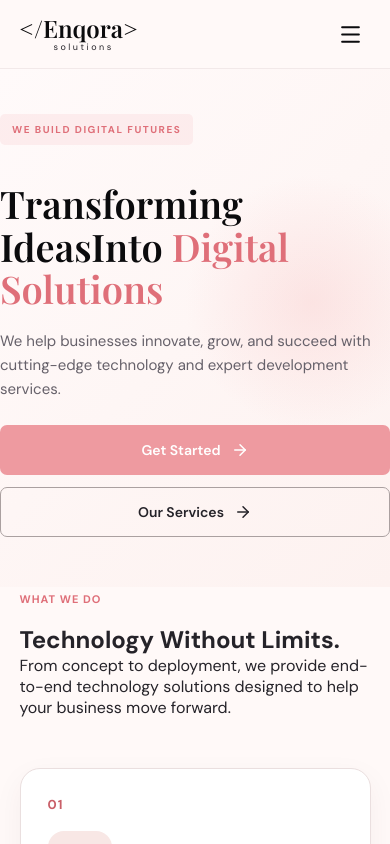
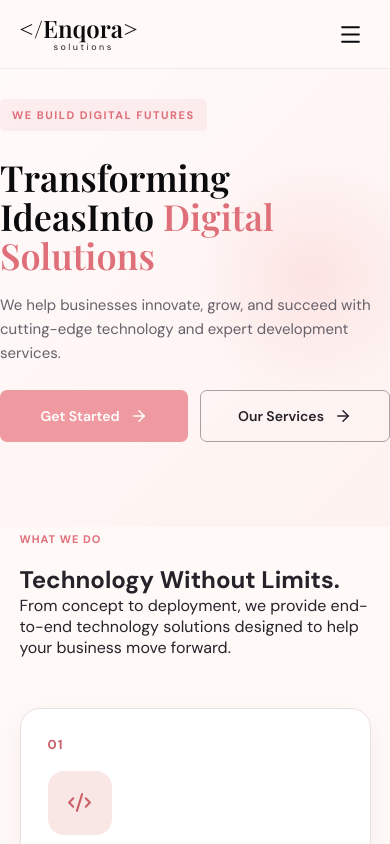
Before and after one commit to enqorasolutions/Official-Website-, a React (Vite) app: page / in a window 390 px wide. Shown: the top 844 px of the page. Built offline with nearby package versions, Linux system fonts and the light colour scheme.

Commit message:
My changes

```diff
--- a/src/index.css
+++ b/src/index.css
@@ -2824,24 +2824,23 @@ a {
 
   /* SMALL IMAGE AFTER TEXT */
   .hero-visual {
-    display: none !important;
-    visibility: visible !important;
+    display: block !important;
+    width: 100% !important;
+    height: 180px !important;
     position: relative !important;
+    /* position: relative !important;
     width: 100% !important;
     height: 250px !important;
     margin-top: 20px !important;
     opacity: 1 !important;
     animation: heroVisualEnter 0.8s ease forwards !important;
-    order: 2 !important;
+    order: 2 !important; */
   }
 
   /* SMALL LAPTOP */
   .laptop {
-    width: 230px !important;
-    height: 160px !important;
-    right: 50% !important;
-    top: 25px !important;
-    transform: translateX(50%) rotate(5deg) !important;
+     display: none !important;
+    visibility: hidden !important;
   }
 
   .laptop-screen {
@@ -2876,11 +2875,16 @@ a {
 
   /* SMALL PHONE */
   .phone {
+      display: block !important;
     width: 65px !important;
+    height: 118px !important;
+    right: 20% !important;
+    top: 25px !important;
+    /* width: 65px !important;
     height: 118px !important;
     right: 12% !important;
     top: 105px !important;
-    padding: 5px !important;
+    padding: 5px !important; */
   }
 
   .phone-notch {
@@ -2938,13 +2942,15 @@ a {
   }
 
   .hero-visual {
-    display: none;
-    height: 220px !important;
+  display: block !important;
+    width: 100% !important;
+    height: 180px !important;
+    position: relative !important;
   }
 
   .laptop {
-    width: 210px !important;
-    height: 145px !important;
+      display: none !important;
+    visibility: hidden !important;
   }
 
   .laptop-screen {
@@ -2955,3 +2961,64 @@ a {
     width: 225px !important;
   }
 }
+@media (max-width: 390px) {
+
+  /* Remove laptop and all hero visual objects */
+  .hero-visual {
+    display: none !important;
+  }
+
+  /* Hero spacing */
+  .hero {
+    min-height: auto !important;
+    height: auto !important;
+  }
+
+  .hero-container {
+    display: block !important;
+    width: 100% !important;
+  }
+
+  .hero-content {
+    width: 100% !important;
+    padding: 30px 0 55px !important;
+    text-align: left !important;
+  }
+
+  /* Hero badge */
+  .hero .eyebrow {
+    font-size: 11px !important;
+    padding: 9px 12px !important;
+    margin-bottom: 12px !important;
+  }
+
+  /* Hero heading */
+  .hero h1 {
+    font-size: 36px !important;
+    line-height: 1.08 !important;
+    margin: 15px 0 !important;
+  }
+
+  /* Description */
+  .hero p {
+    font-size: 15px !important;
+    line-height: 1.6 !important;
+    margin: 18px 0 25px !important;
+  }
+
+  /* Buttons */
+  .hero-buttons {
+    display: flex !important;
+    flex-direction: row !important;
+    width: 100% !important;
+    gap: 12px !important;
+  }
+
+  .hero-buttons .btn {
+    flex: 1 !important;
+    width: auto !important;
+    min-height: 52px !important;
+    padding: 0 12px !important;
+    font-size: 14px !important;
+  }
+}
```
